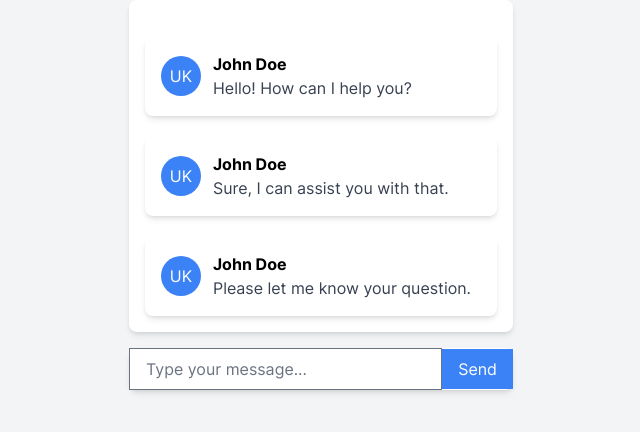
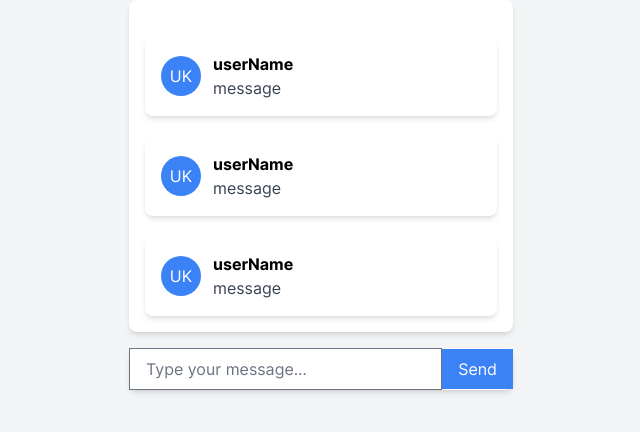
Before and after one commit to usmankhan495/next_app, a Next.js app: page /chat in a window 1280 px wide. Shown: the top 432 px of the page, without its empty margins (319-959 px from the left). Built offline with nearby package versions, Linux system fonts and the light colour scheme.

Commit message:
first commit

```diff
--- a/next.config.js
+++ b/next.config.js
@@ -1,9 +1,8 @@
 /** @type {import('next').NextConfig} */
 
 // eslint-disable-next-line @typescript-eslint/no-var-requires
-const tenantMiddleware = require('./src/lib/middleware/tenantMiddleware.ts');
+// const tenantMiddleware = require('./src/lib/middleware/tenantMiddleware.ts');
 const nextConfig = {
-
   eslint: {
     dirs: ['src'],
   },
--- a/src/app/[domain]/page.tsx
+++ b/src/app/[domain]/page.tsx
@@ -1,14 +1,11 @@
- const TestPage=({
-  params,
-}: {
-  params: { domain: string };
-})=>{
-  console.log('params: ',params);
-  return(
+const TestPage = ({ params }: { params: { domain: string } }) => {
+  // eslint-disable-next-line no-console
+  console.log('params: ', params);
+  return (
     <div>
       <h1>Test Page {params.domain}</h1>
     </div>
-  )
-}
+  );
+};
 
 export default TestPage;
--- a/src/app/about/page.tsx
+++ b/src/app/about/page.tsx
@@ -1,11 +1,8 @@
 // "use client"
-
-
-import { headers} from 'next/headers'
 
 // import { useRouter} from 'next/navigation'
 // import { useSearchParams } from 'next/navigation';
-import { AboutJimmy } from "@/components/layouts/jimmy/about";
+import { AboutJimmy } from '@/components/layouts/jimmy/about';
 
 // export async function generateMetadata({
 //   params,
@@ -38,18 +35,17 @@ import { AboutJimmy } from "@/components/layouts/jimmy/about";
 // }
 
 export default function About() {
-
   // const router = useRouter();
   // const searchParams = useSearchParams()
-  const headersList=headers();
-  const domain=headersList.get('tenant'); // to get domain
-  headersList.get('next-url');
+  // const headersList=headers();
+  // const domain=headersList.get('tenant'); // to get domain
+  // headersList.get('next-url');
 
-  console.log('useRouter: ',domain);
+  // console.log('useRouter: ',domain);
   // const { tenant: resolvedTenant } = router;
   return (
     <div>
       <AboutJimmy />
     </div>
-  )
+  );
 }
--- a/src/app/chat/page.tsx
+++ b/src/app/chat/page.tsx
@@ -1,52 +1,62 @@
-"use client"
-import { useState } from "react";
+'use client';
+import { useState } from 'react';
 
-import { ChatCard } from "@/components";
+import { ChatCard } from '@/components';
 
-
-
-const ChatPage = ({params}) => {
-
-
-
-  console.log('params: ',params);
-  const [messages, setMessages] = useState([
+const ChatPage = () => {
+  // eslint-disable-next-line no-console
+  // console.log('params: ',params);
+  const [messages, _] = useState([
     { id: 1, userName: 'John Doe', message: 'Hello! How can I help you?' },
-    { id: 2, userName: 'John Doe', message: 'Sure, I can assist you with that.' },
-    { id: 3, userName: 'John Doe', message: 'Please let me know your question.' },
+    {
+      id: 2,
+      userName: 'John Doe',
+      message: 'Sure, I can assist you with that.',
+    },
+    {
+      id: 3,
+      userName: 'John Doe',
+      message: 'Please let me know your question.',
+    },
     // Add more messages here as needed
   ]);
 
   return (
-    <div className="flex justify-center min-h-screen bg-gray-100 ">
-      <div className="w-96 max-w-6xl">
+    <div className='flex min-h-screen justify-center bg-gray-100 '>
+      <div className='w-96 max-w-6xl'>
         {/* Chat window */}
-        <div className="bg-white rounded-lg shadow-md p-4 mb-4">
+        <div className='mb-4 rounded-lg bg-white p-4 shadow-md'>
           {messages.map((message) => (
             <ChatCard
               key={message.id}
               userName={message.userName}
-              userIcon={<img src="user-icon.png" alt="User Icon" className="w-full h-full object-cover" />}
+              // eslint-disable-next-line @next/next/no-img-element
+              userIcon={
+                <img
+                  src='user-icon.png'
+                  alt='User Icon'
+                  className='h-full w-full object-cover'
+                />
+              }
               message={message.message}
             />
           ))}
         </div>
 
         {/* Input field for sending new messages */}
-        <div className="flex items-center bg-white rounded-lg shadow-md">
+        <div className='flex items-center rounded-lg bg-white shadow-md'>
           <input
-            type="text"
-            placeholder="Type your message..."
-            className="flex-1 px-4 py-2 focus:outline-none"
+            type='text'
+            placeholder='Type your message...'
+            className='flex-1 px-4 py-2 focus:outline-none'
           />
-          <button className="px-4 py-2 bg-blue-500 text-white hover:bg-blue-600 focus:outline-none">
+          <button className='bg-blue-500 px-4 py-2 text-white hover:bg-blue-600 focus:outline-none'>
             Send
           </button>
         </div>
       </div>
     </div>
   );
-
 
   // <div>
   //   <PrimaryHeader name="Jimmy Falon" />
@@ -55,6 +65,6 @@ const ChatPage = ({params}) => {
   //   </div>
   // </div>
   // )
-}
+};
 
 export default ChatPage;
--- a/src/components/chatCard/ChatCard.tsx
+++ b/src/components/chatCard/ChatCard.tsx
@@ -1,15 +1,14 @@
-export const  ChatCard=({ userName, userIcon, message })=> {
-
-  return(
-    <div className="bg-white rounded-lg shadow-md p-4 flex items-center mt-5">
-      <div className="w-10 h-10 rounded-full bg-blue-500 flex items-center justify-center text-white mr-3">
+// userName, userIcon, message
+export const ChatCard = () => {
+  return (
+    <div className='mt-5 flex items-center rounded-lg bg-white p-4 shadow-md'>
+      <div className='mr-3 flex h-10 w-10 items-center justify-center rounded-full bg-blue-500 text-white'>
         UK
       </div>
       <div>
-        <p className="font-bold">{userName}</p>
-        <p className="text-gray-700">{message}</p>
+        <p className='font-bold'>userName</p>
+        <p className='text-gray-700'>message</p>
       </div>
     </div>
-  )
-
-}
+  );
+};
```
Also changed, not shown: src/middleware.ts (+16 -16 lines). Lines whose indentation alone changed are shown as unchanged.
